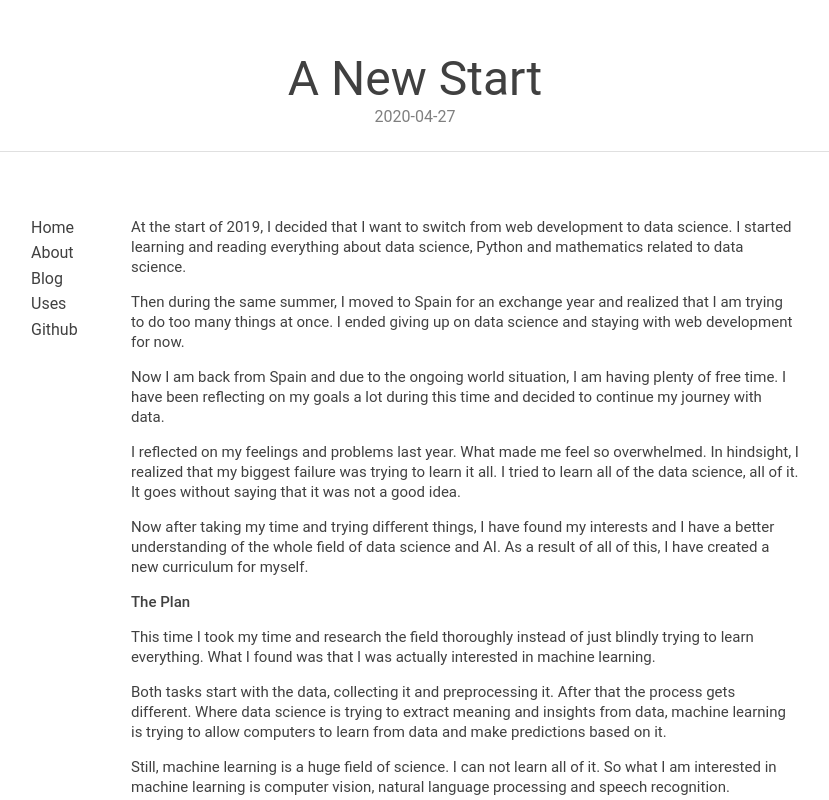
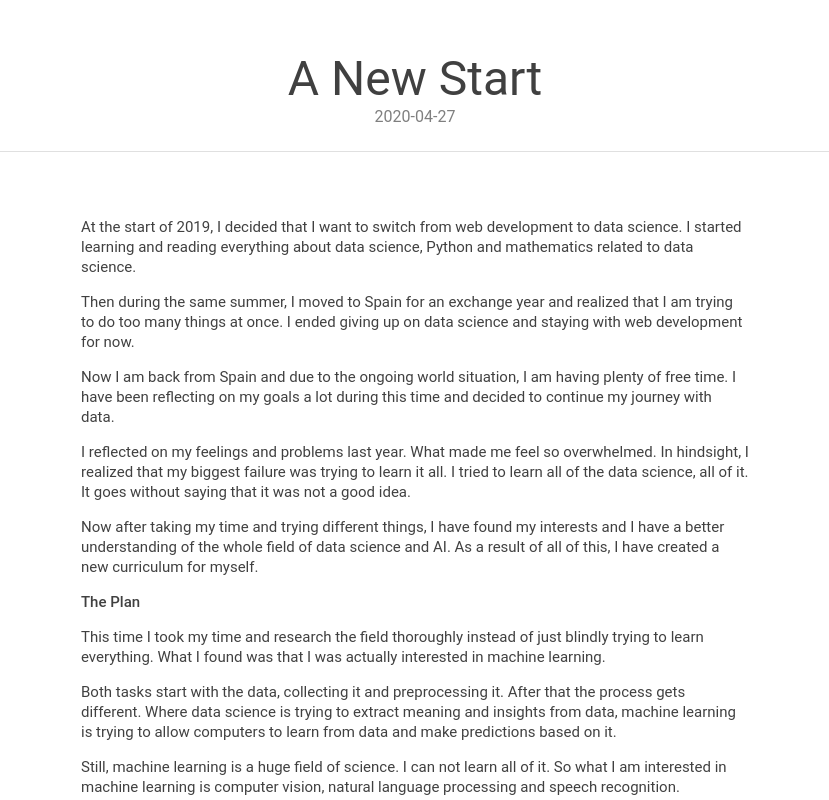
Before and after one commit to emilrwx/emilrwx_website, a Next.js app: page /posts/a-new-start in a window 1280 px wide. Shown: the top 800 px of the page, without its empty margins (225-1054 px from the left). Built offline with nearby package versions, Linux system fonts and the light colour scheme.

Commit message:
remove menu from layout

```diff
--- a/layouts/layout.js
+++ b/layouts/layout.js
@@ -1,5 +1,4 @@
 import React from 'react'
-import Menu from '../components/menu'
 import styles from '../styles/Layout.module.css'
 
 class Layout extends React.Component {
@@ -8,7 +7,6 @@ class Layout extends React.Component {
 
     return (
       <div className={styles.container}>
-        <Menu />
         <div className={styles.content}>
           <main>{children}</main>
         </div>
--- a/styles/Layout.module.css
+++ b/styles/Layout.module.css
@@ -1,15 +1,12 @@
 .container {
   background: var(--bg);
-  width: 800px;
+  width: 700px;
   max-width: 100vw;
   margin: 0 auto;
   padding-top: 50px;
 }
 
 .content {
-  width: 700px;
-  max-width: 100vw;
-  float: left;
   padding-left: 16px;
   padding-right: 16px;
   box-sizing: border-box;
```
